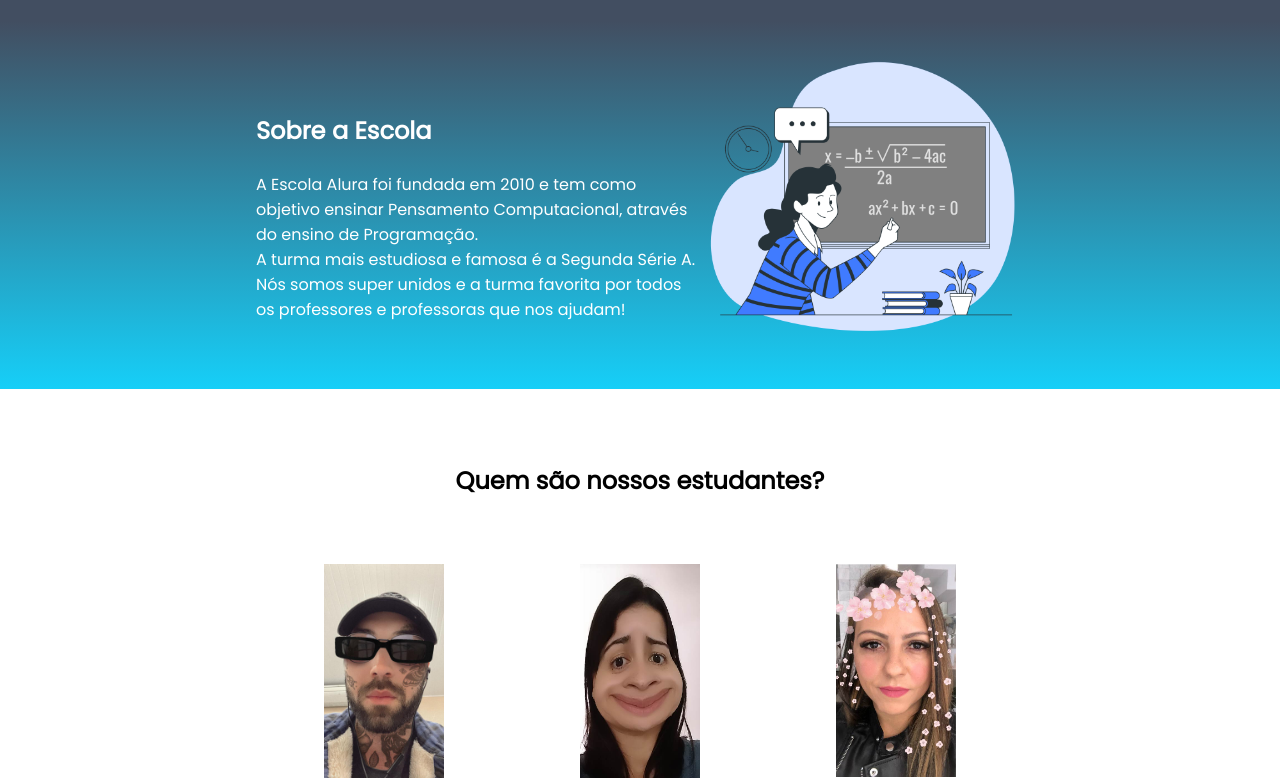
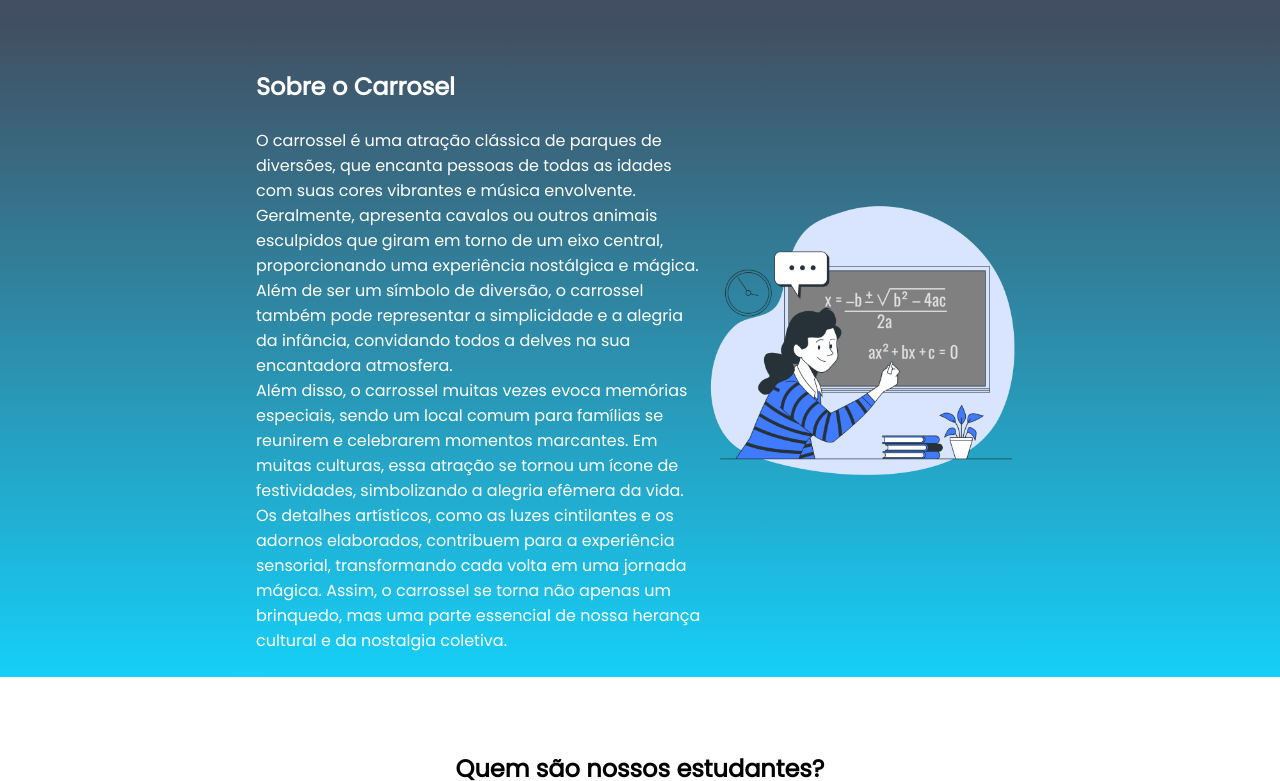
Before and after one commit to JAP4lindo/FeiraPolo, a plain HTML site: page index.html in a window 1280 px wide. Shown: the part 56-837 px from the top of the page. Drawn offline with Linux system fonts and the light colour scheme.

Commit message:
mudei os paragrafos

```diff
--- a/index.html
+++ b/index.html
@@ -22,11 +22,9 @@
     </header>
     <section id="escola">
         <div class="escola-div-conteudo">
-            <h2 class="escola-titulo">Sobre a Escola</h2>
-            <p class="escola-texto-um">A Escola Alura foi fundada em 2010 e tem como objetivo ensinar Pensamento
-                Computacional, através do ensino de Programação.</p>
-            <p class="escola-texto-dois">A turma mais estudiosa e famosa é a Segunda Série A. Nós somos super unidos e a
-                turma favorita por todos os professores e professoras que nos ajudam!</p>
+            <h2 class="escola-titulo">Sobre o Carrosel</h2>
+            <p class="escola-texto-um">O carrossel é uma atração clássica de parques de diversões, que encanta pessoas de todas as idades com suas cores vibrantes e música envolvente. Geralmente, apresenta cavalos ou outros animais esculpidos que giram em torno de um eixo central, proporcionando uma experiência nostálgica e mágica. Além de ser um símbolo de diversão, o carrossel também pode representar a simplicidade e a alegria da infância, convidando todos a delves na sua encantadora atmosfera.</p>
+            <p class="escola-texto-dois">Além disso, o carrossel muitas vezes evoca memórias especiais, sendo um local comum para famílias se reunirem e celebrarem momentos marcantes. Em muitas culturas, essa atração se tornou um ícone de festividades, simbolizando a alegria efêmera da vida. Os detalhes artísticos, como as luzes cintilantes e os adornos elaborados, contribuem para a experiência sensorial, transformando cada volta em uma jornada mágica. Assim, o carrossel se torna não apenas um brinquedo, mas uma parte essencial de nossa herança cultural e da nostalgia coletiva.</p>
         </div>
         <img class="escola-imagem" src="Formula-bro.png" alt="imagem que representa uma professora em sala de aula">
     </section>
```
